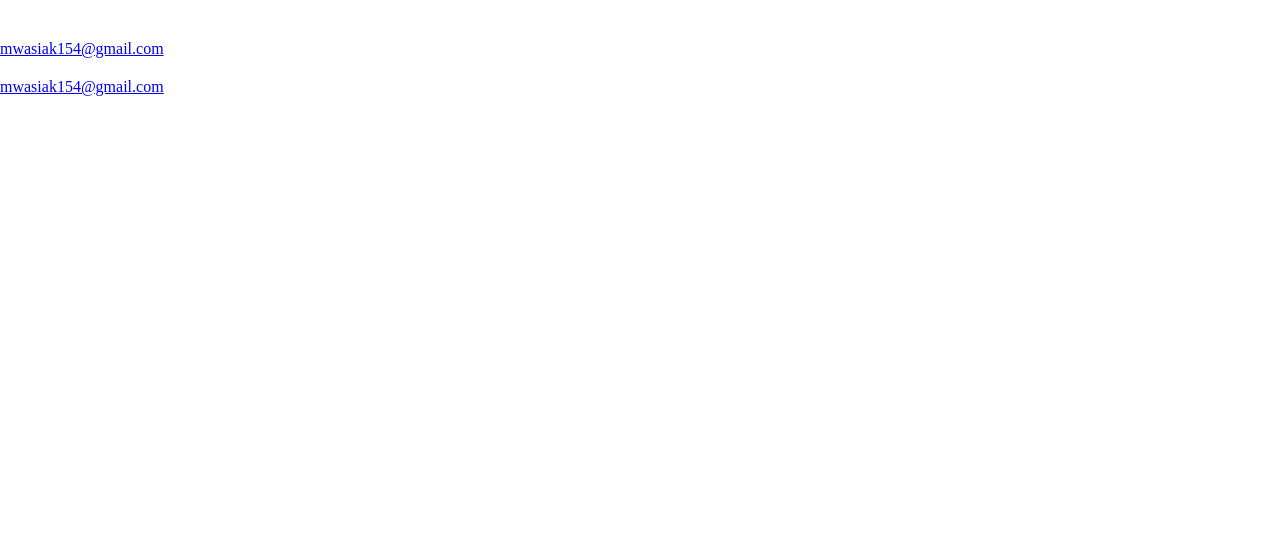
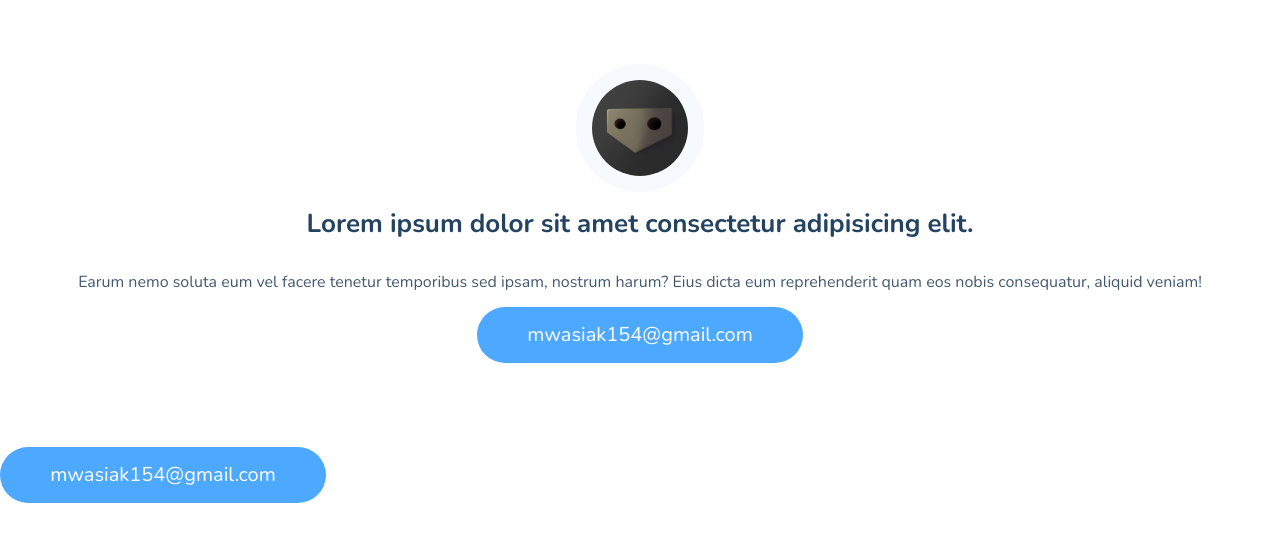
Before and after one commit to maciej-wasiak/maciej-wasiak.github.io, a website built with webpack: page src/pages/index.html in a window 1280 px wide. Built offline with nearby package versions, Linux system fonts and the light colour scheme.

Commit message:
styling introduction section

```diff
--- a/src/pages/index.html
+++ b/src/pages/index.html
@@ -23,15 +23,15 @@
   </head>
   <body>
     <section class="introduction">
-      <img class="introduction__image">
-      <h1 class="introduction__header"></h1>
-      <p class="introduction__paragraph"></p>
+      <img src="../assets/img/mask.png" alt="mask" class="introduction__image">
+      <h1 class="introduction__header">Lorem ipsum dolor sit amet consectetur adipisicing elit.</h1>
+      <p class="introduction__paragraph">Earum nemo soluta eum vel facere tenetur temporibus sed ipsam, nostrum harum? Eius dicta eum reprehenderit quam eos nobis consequatur, aliquid veniam!</p>
       <a href="mailto:mwasiak154@gmail.com" class="introduction__email email">
         mwasiak154@gmail.com
       </a>
     </section>
-    <section class="skills-section">
-      <h2 class="skills-section__header"></h2>
+    <section class="skills">
+      <h2 class="skills__header"></h2>
       <article>
         <h3></h3>
         <ul>
--- a/src/scss/_variables.scss
+++ b/src/scss/_variables.scss
@@ -1 +1,10 @@
-$wtf: #2D2241;
+// $wtf: #2D2241;
+$background-color-1: #ffffff;
+$background-color-2: #1070CA;
+$background-color-3: hotpink;
+
+$email-background-color: #4da8ff;
+$email-font-color: #ffffff;
+
+$font-color-1: #234361;
+$font-color-2: #425A70;
--- a/src/scss/main.scss
+++ b/src/scss/main.scss
@@ -1,4 +1,56 @@
 @import "~normalize.css";
+
+@import url('https://fonts.googleapis.com/css2?family=Nunito:wght@300;400;700&display=swap');
 
 @import "_variables";
 @import "modules/hello.scss";
+
+body {
+  background-color: $background-color-1;
+  font-family: 'Nunito', sans-serif;
+}
+
+.email {
+  align-items: center;
+  align-self: center;
+  background-color: $email-background-color;
+  border-radius: 64px;
+  color: $email-font-color;
+  display: flex;
+  font-size: 20px;
+  height: 48px;
+  justify-content: center;
+  line-height: 40px;
+  padding: 4px 24px;
+  text-decoration: none;
+  width: 278px;
+}
+
+.introduction {
+  align-items: center;
+  flex-direction: column;
+  display: flex;
+  padding: 64px 16px;
+
+  &__header {
+    color: $font-color-1;
+    font-size: 26px;
+  }
+
+  &__image {
+    border: 16px solid #F6F9FD;
+    border-radius: 50%;
+    height: 96px;
+    width: 96px;
+  }
+
+  &__paragraph {
+    color: $font-color-2;
+    font-size: 16px;
+    font-weight: lighter;
+  }
+}
+
+.skills {
+  background-color: $background-color-2;
+}
```
Also changed, not shown: src/assets/img/mask.png (added).
